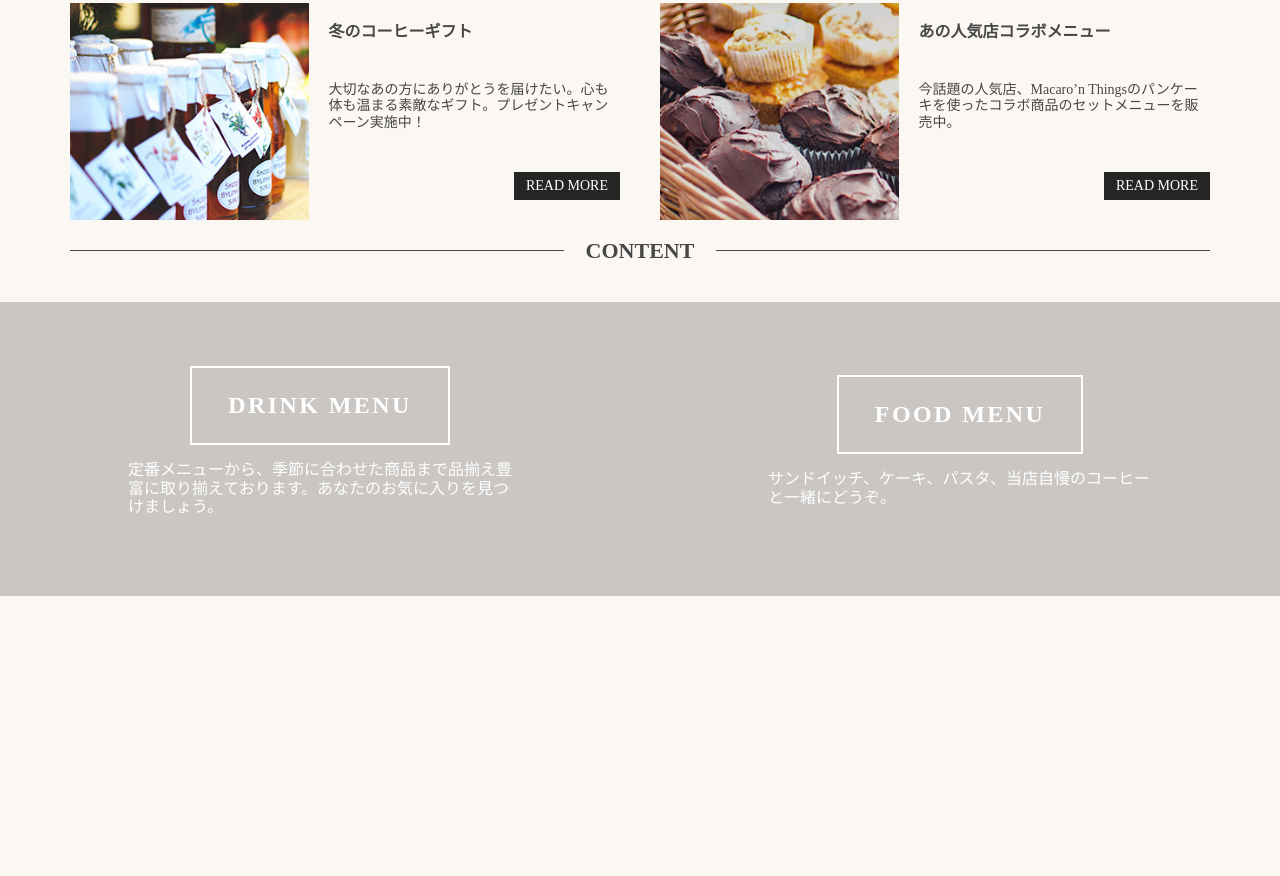
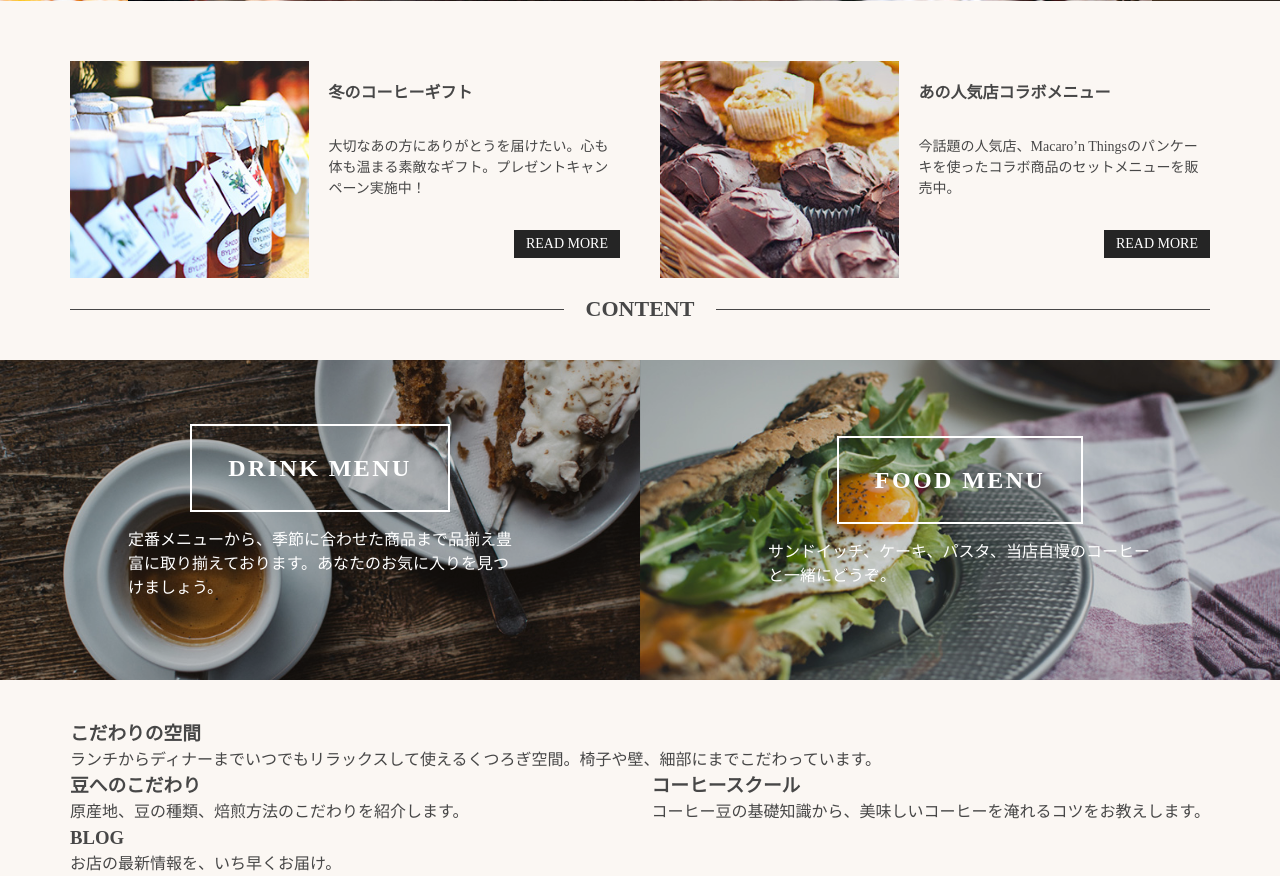
Before and after one commit to retas-seven/sass_practice, a website: page index.html in a window 1280 px wide. Shown: the part 522-1398 px from the top of the page. Before the commit the page ends 1118 px from the top, so only its background shows below. Drawn offline with Linux system fonts and the light colour scheme.

Commit message:
アイコン付きメニューのHTMLを作成＋微調整

```diff
--- a/index.html
+++ b/index.html
@@ -75,10 +75,11 @@
                 </div>
             </section>
 
+            <!-- 画像付きメニュー -->
             <section class="Section">
                 <h2 class="sectionLabel l-column">Content</h2>
                 <div class="l-row">
-                    <div class="l-halfTile">
+                    <div class="l-halfTile IndexPage__drinkMenu">
                         <a href="#" class="OverlayPanel">
                             <h3 class="OverlayPanel__head">Drink Menu</h3>
                             <p class="OverlayPanel__body">
@@ -86,7 +87,7 @@
                             </p>
                         </a>
                     </div>
-                    <div class="l-halfTile">
+                    <div class="l-halfTile IndexPage__foodMenu">
                         <a href="#" class="OverlayPanel">
                             <h3 class="OverlayPanel__head">Food Menu</h3>
                             <p class="OverlayPanel__body">
@@ -96,6 +97,36 @@
                     </div>
                 </div>
             </section>
+
+            <!-- アイコン付きメニュー -->
+            <div class="Section__item l-column">
+                <div class="l-row">
+                    <a class="IconPanel">
+                        <h3 class="IconPanel__head">こだわりの空間</h3>
+                        <p class="IconPanel__body">
+                            ランチからディナーまでいつでもリラックスして使えるくつろぎ空間。椅子や壁、細部にまでこだわっています。
+                        </p>
+                    </a>
+                    <a class="IconPanel">
+                        <h3 class="IconPanel__head">豆へのこだわり</h3>
+                        <p class="IconPanel__body">
+                            原産地、豆の種類、焙煎方法のこだわりを紹介します。
+                        </p>
+                    </a>
+                    <a class="IconPanel">
+                        <h3 class="IconPanel__head">コーヒースクール</h3>
+                        <p class="IconPanel__body">
+                            コーヒー豆の基礎知識から、美味しいコーヒーを淹れるコツをお教えします。
+                        </p>
+                    </a>
+                    <a class="IconPanel">
+                        <h3 class="IconPanel__head">BLOG</h3>
+                        <p class="IconPanel__body">
+                            お店の最新情報を、いち早くお届け。
+                        </p>
+                    </a>
+                </div>
+            </div>
         </div>
 
         <script src="./resources/js/main.min.js"></script>
--- a/sass/base/_reset.scss
+++ b/sass/base/_reset.scss
@@ -8,6 +8,10 @@
     color: $color-main-text;
     width: 100%;
     font-size:62.5%;
+}
+
+html {
+    line-height: 1.5;
 }
 
 body {
@@ -30,6 +34,7 @@ a {
     color: $color-main-text;
     text-decoration: none;
 }
+
 a:hover {
     color: $color-link;
 }
--- a/sass/base/_variables.scss
+++ b/sass/base/_variables.scss
@@ -18,3 +18,6 @@ $base-content-width: 1180px;
 $space-unit: 20px;
 $sp-space-unit: 15px;
 $column-space: $space-unit*2;
+
+// paths
+$image-path: "../../resources/images";
--- a/sass/components/common/_header.scss
+++ b/sass/components/common/_header.scss
@@ -4,7 +4,7 @@
     display: flex;
     justify-content: flex-start;
     align-items: center;
-    // height: 9.8rem;
+    height: 9.8rem;
     //background-color: antiquewhite;
 
     &__head {
--- /dev/null
+++ b/sass/components/common/_section.scss
@@ -0,0 +1,17 @@
+@charset 'utf-8';
+
+// =====================
+// Section
+// ---------------------
+// ページの節
+// =====================
+
+.Section {
+    margin-bottom: $space-unit*2;
+    &__item {
+        margin-bottom: $space-unit*2;
+        &:last-child {
+            margin-bottom: 0;
+        }
+    }
+}
--- a/sass/main.scss
+++ b/sass/main.scss
@@ -25,6 +25,8 @@
 @import "./components/common/header";
 // メニュー
 @import "./components/common/menu";
+// セクション分け
+@import "./components/common/section";
 
 // Others
 //----------------------------
@@ -34,3 +36,8 @@
 @import "./components/imageSlide";
 // 写真背景パネル
 @import "./components/overlayPanel";
+
+// ===========================
+// Pages
+// ===========================
+@import "./pages/index";
--- /dev/null
+++ b/sass/pages/_index.scss
@@ -0,0 +1,20 @@
+@charset 'utf-8';
+
+// =====================
+// トップページ固有のスタイル
+// =====================
+
+.IndexPage {
+    &__foodMenu,
+    &__drinkMenu {
+        background-position: center center;
+        background-size: cover;
+        background-repeat: no-repeat;
+    }
+    &__drinkMenu {
+        background-image: url('#{$image-path}/top/menu_drink.jpg');
+    }
+    &__foodMenu {
+        background-image: url('#{$image-path}/top/menu_food.jpg');
+    }
+}
```
Also changed, not shown: resources/css/main.css, resources/images/top/menu_drink.jpg (added), resources/images/top/menu_food.jpg (added).
